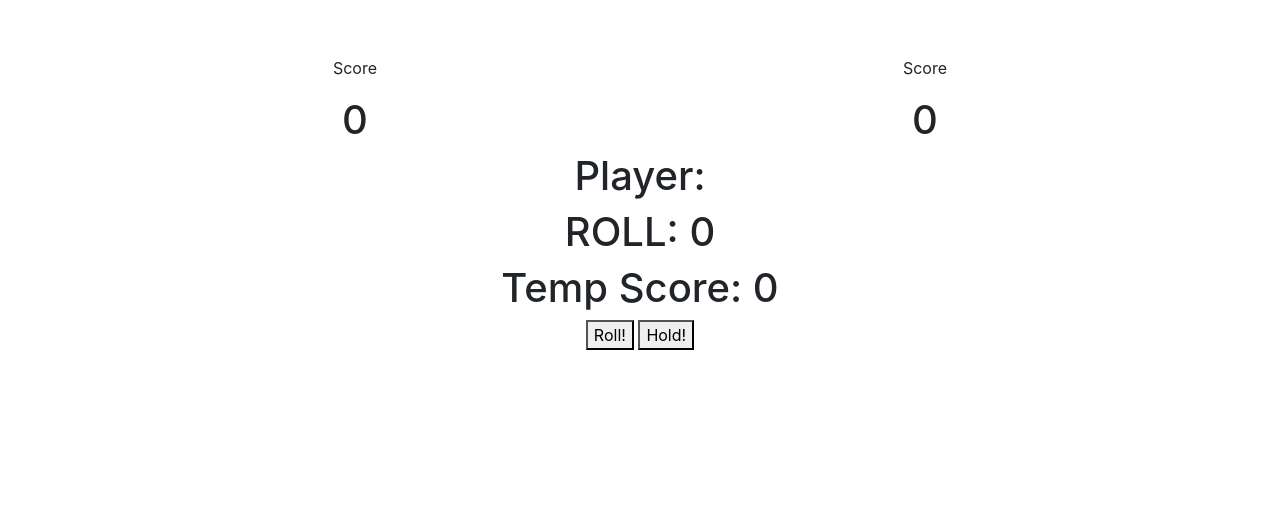
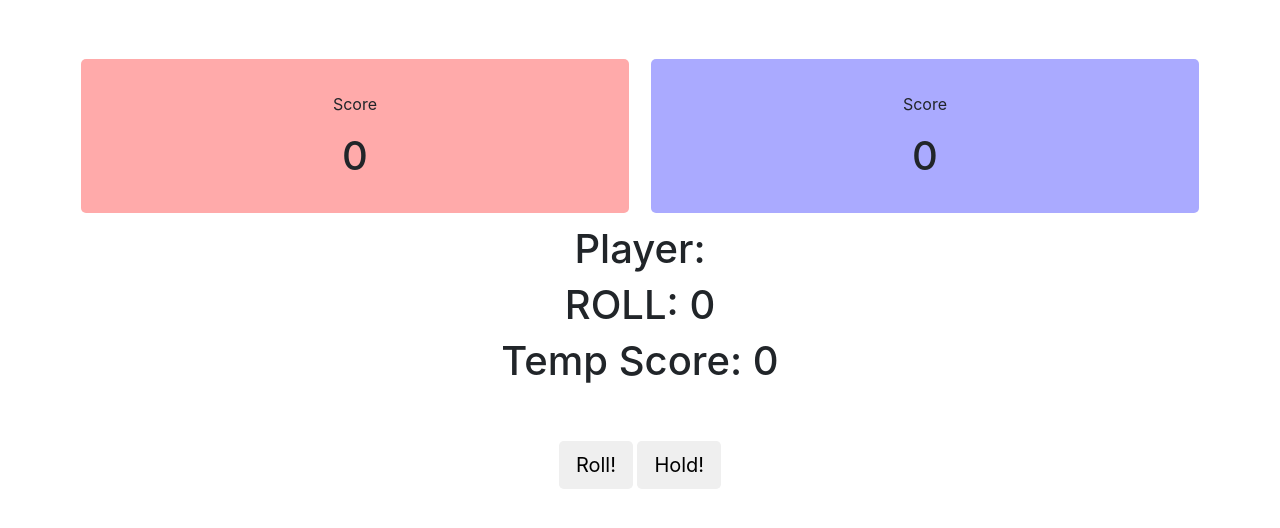
Before and after one commit to mpinaud/pig-dice-game, a plain HTML site: page index.html in a window 1280 px wide. Both pictures are taken after a click on the button "PLAY!". Drawn offline with Linux system fonts and the light colour scheme.

Commit message:
add styles

```diff
--- a/css/styles.css
+++ b/css/styles.css
@@ -7,9 +7,15 @@
 #victory-div {
   display: none;
 }
-.player-1-area {
+.player-area {
+  padding: 25px;
+  max-width: 48%;
+  margin: 1%;
+  border-radius: 5px;
+}
+.player-1-color {
   background-color: #FAA;
 }
-.player-2-area {
+.player-2-color {
   background-color: #AAF;
 }
--- a/index.html
+++ b/index.html
@@ -14,11 +14,11 @@
       <div id="player-info-div">
         <h1 class="display-1">Pig Dice!</h1>
         <div class="row">
-          <div class="col player-1-area p-5 m-1 rounded">
+          <div class="col player-area player-1-color">
             <h3>Player 1:</h3>
             <input id="player-1-name-input" type="text">
           </div>
-          <div class="col player-2-area p-5 m-1 rounded">
+          <div class="col player-area player-2-color">
             <h3>Player 2:</h3>
             <input id="player-2-name-input" type="text">
           </div>
@@ -33,12 +33,12 @@
       <!-- shows when play is clicked -->
       <div id="gameplay-div" class="mt-5">
         <div class="row">
-          <div class="col-6">
+          <div class="col-6 player-area player-1-color">
             <h2><span id="player-1-name-span"></span></h2>
             <p>Score</p>
             <h1><span id="player-1-score-span">0</span></h1>
           </div>
-          <div class="col-6">
+          <div class="col-6 player-area player-2-color">
             <h2><span id="player-2-name-span"></span></h2>
             <p>Score</p>
             <h1><span id="player-2-score-span">0</span></h1>
@@ -53,8 +53,8 @@
         </div>
         <div class="row">
           <div class="col">
-            <button type="button" id="roll-button">Roll!</button>
-            <button type="button" id="hold-button">Hold!</button>
+            <button type="button" class="btn btn-lg mt-5" id="roll-button">Roll!</button>
+            <button type="button" class="btn btn-lg mt-5" id="hold-button">Hold!</button>
           </div>
         </div>
       </div>
```
Also changed, not shown: js/scripts.js (line endings or trailing spaces).
